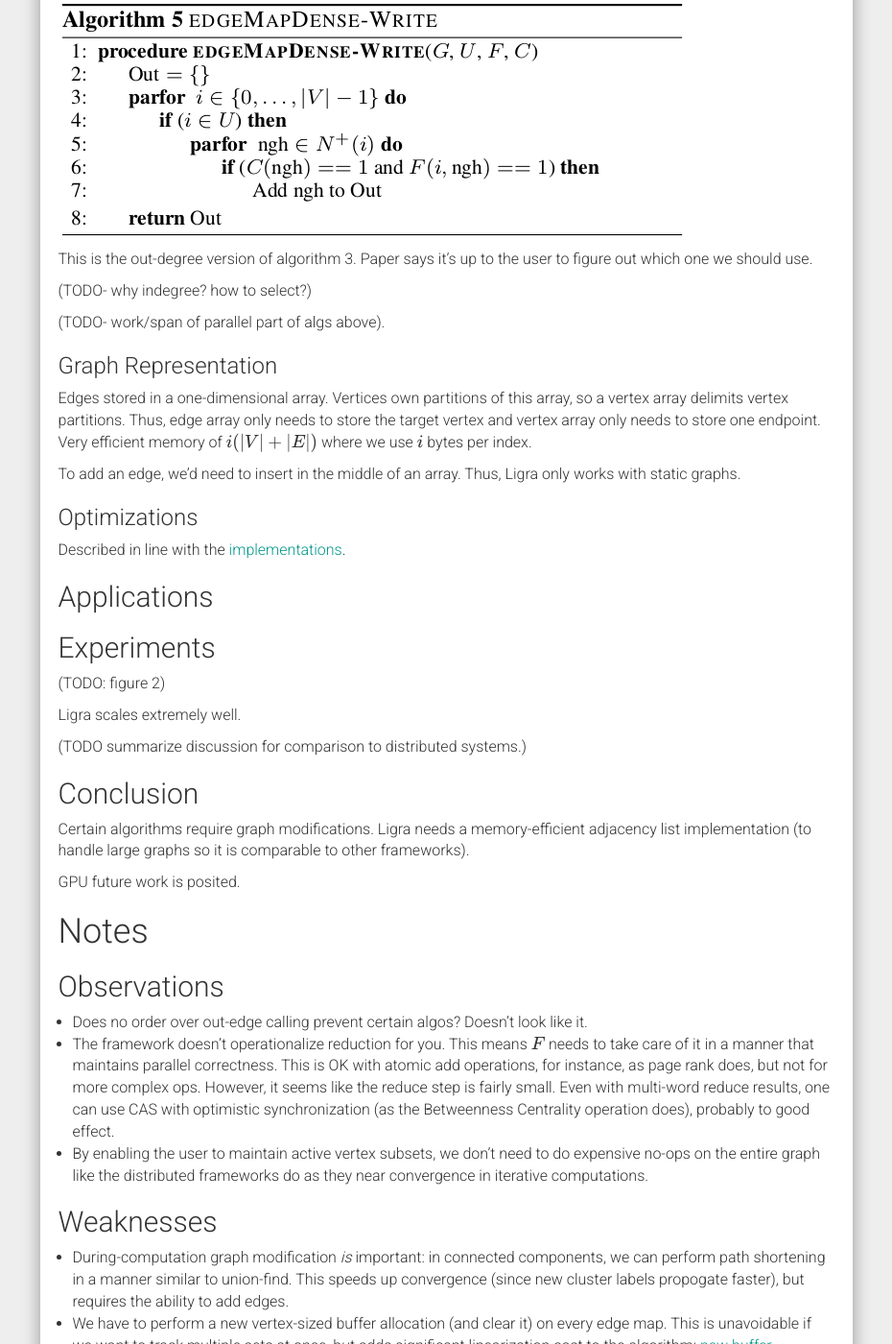
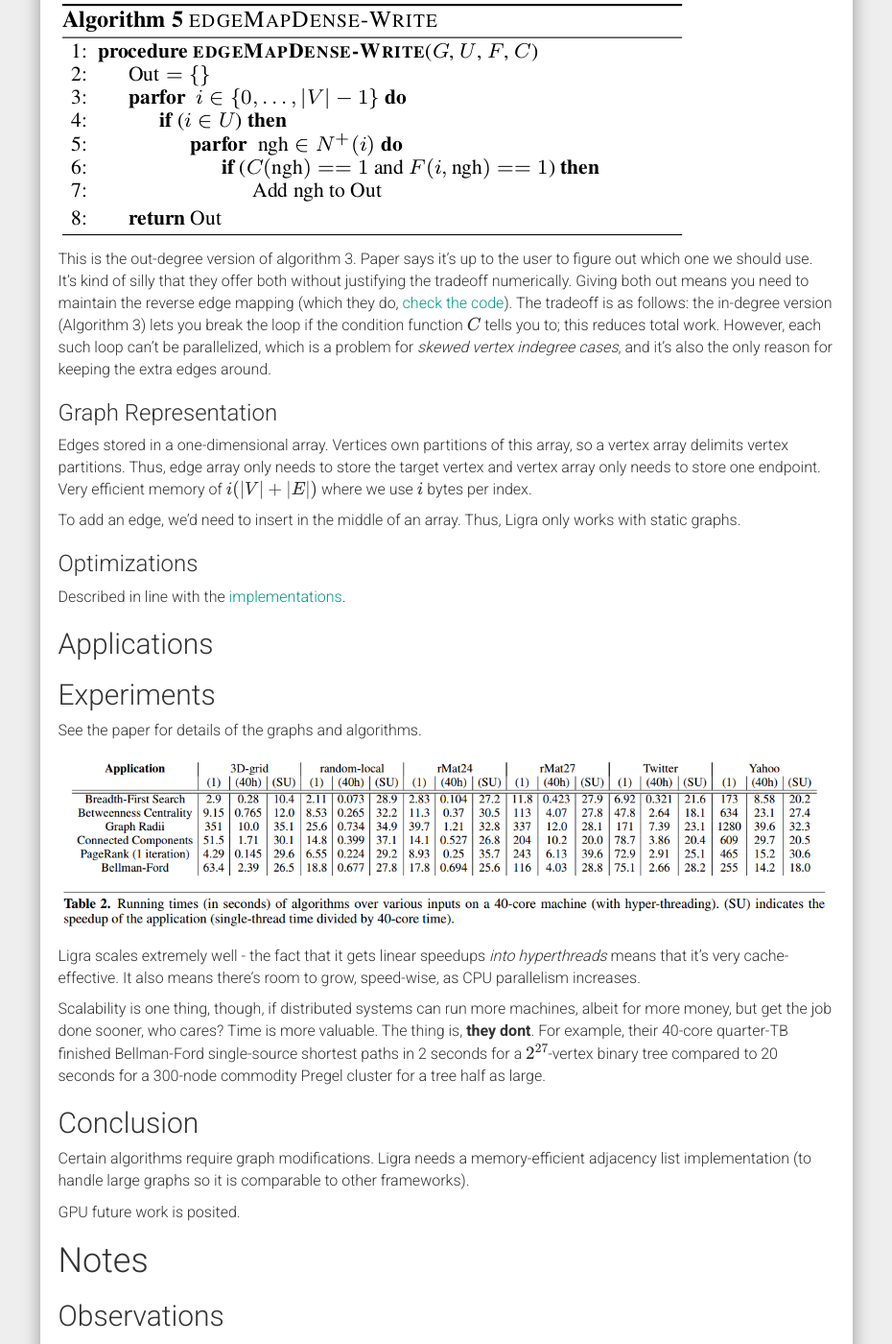
Before and after one commit to vlad17/vlad17.github.io, a Jekyll site: the page built from _posts/2016-07-09-ligra.md, in a window 1280 px wide and 1400 px high, scrolled down 3893 px. Shown: the whole window at 96% size, without its empty margins (321-1251 px from the left). Built offline with Jekyll 4.4.1, drawn with Linux system fonts in a browser that asks for light colours; nearby versions of some CDN libraries; formulas are drawn with MathJax 3; comment, search, counter and statistics services are not loaded; some of the changed text lies outside the part shown.

Commit message:
Finished ligra

```diff
--- a/_posts/2016-07-09-ligra.md
+++ b/_posts/2016-07-09-ligra.md
@@ -112,11 +112,7 @@
 
 ![alg-5](/assets/ligra/alg5.png)
 
-This is the out-degree version of algorithm 3. Paper says it's up to the user to figure out which one we should use.
-
-(TODO- why indegree? how to select?)
-
-(TODO- work/span of parallel part of algs above).
+This is the out-degree version of algorithm 3. Paper says it's up to the user to figure out which one we should use. It's kind of silly that they offer both without justifying the tradeoff numerically. Giving both out means you need to maintain the reverse edge mapping (which they do, [check the code](https://github.com/jshun/ligra/blob/c996d8a93b23e6acce673c901141333e53291d49/ligra/IO.h)). The tradeoff is as follows: the in-degree version (Algorithm 3) lets you break the loop if the condition function \\(C\\) tells you to; this reduces total work. However, each such loop can't be parallelized, which is a problem for *skewed vertex indegree cases*, and it's also the only reason for keeping the extra edges around.
 
 ### Graph Representation
 
@@ -132,11 +128,13 @@
 
 ## Experiments
 
-(TODO: figure 2)
+See the paper for details of the graphs and algorithms.
 
-Ligra scales extremely well.
+![speedups](/assets/ligra/speedup.png)
 
-(TODO summarize discussion for comparison to distributed systems.)
+Ligra scales extremely well - the fact that it gets linear speedups _into hyperthreads_ means that it's very cache-effective. It also means there's room to grow, speed-wise, as CPU parallelism increases.
+
+Scalability is one thing, though, if distributed systems can run more machines, albeit for more money, but get the job done sooner, who cares? Time is more valuable. The thing is, **they dont**. For example, their 40-core quarter-TB finished Bellman-Ford single-source shortest paths in 2 seconds for a \\(2^{27}\\)-vertex binary tree compared to 20 seconds for a 300-node commodity Pregel cluster for a tree half as large.
 
 ## Conclusion
 
@@ -176,3 +174,4 @@
   * Mutable vertex state not feasible currently in Spark
   * Control-plane overhead for parallelizing computation during "sparse" stages of computation is still present.
   * Can we apply the framework in some hybrid approach - Ligra-like locally, then join info?
+* Does there exist an analogue to \\(\mathsf{edgeMapDense}\\) that is outdegree-based? If we can re-write algorithms to short circuit based on sending nodes' state, then we can use an out-edge only representation, cutting memory in half (we would still want to provide an option with vertex-neighbor-level parallelism, \\(\mathsf{edgeMapDense-Write}\\) would remain.
```
Also changed, not shown: README.md, assets/ligra/speedup.png (added).
